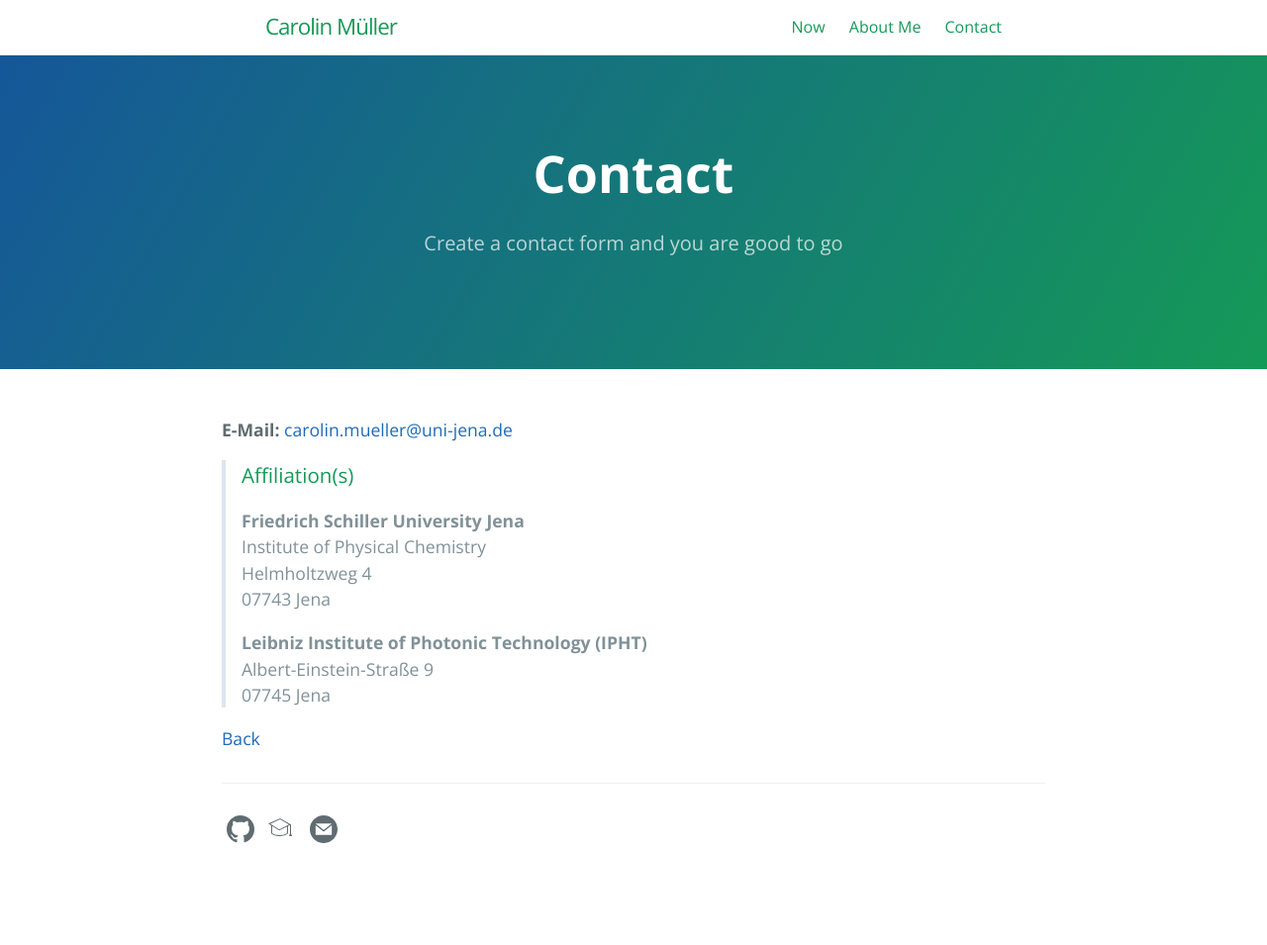
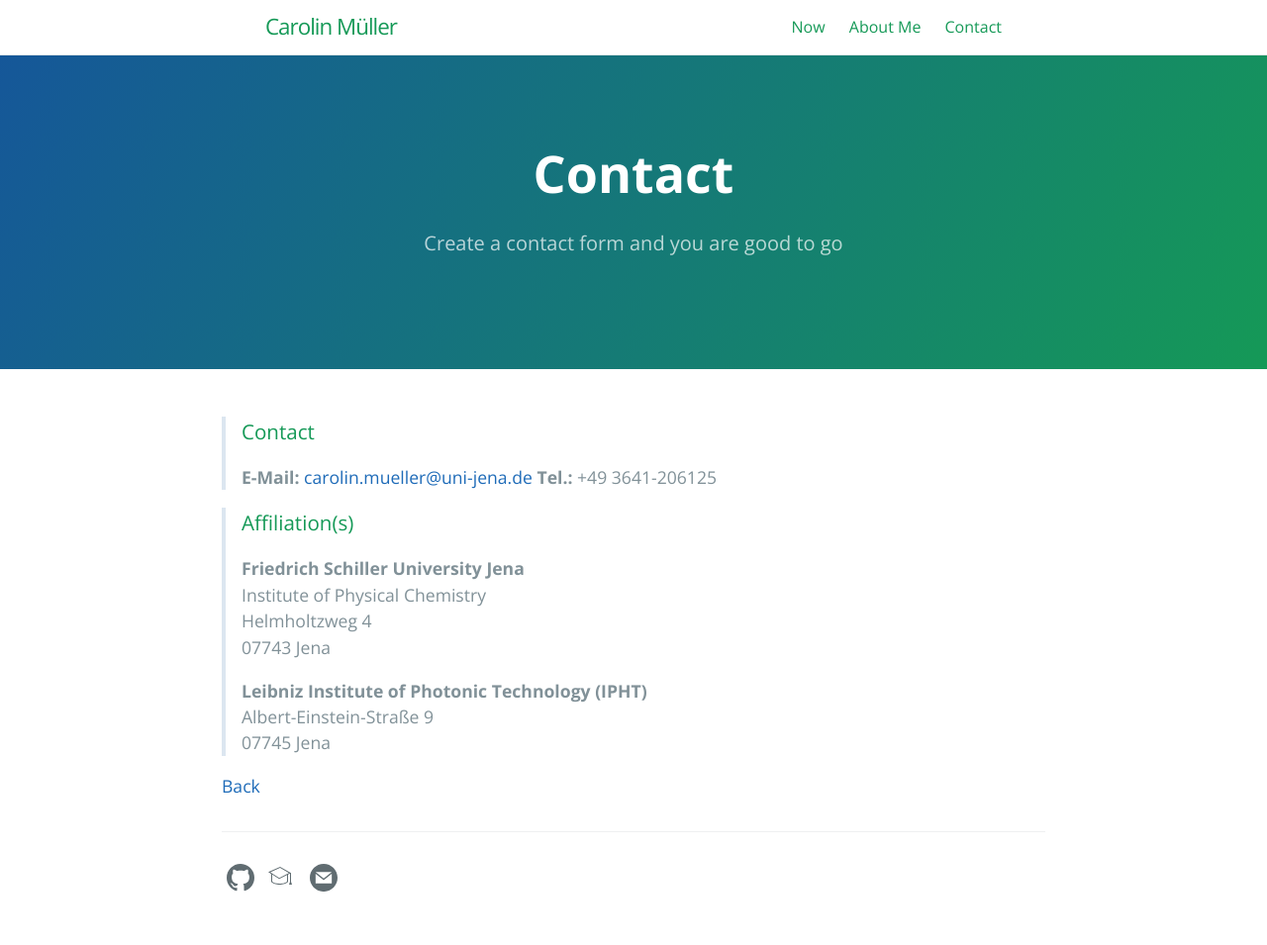
Before and after one commit to carolin-m/carolin-m.github.io, a Jekyll site: the page built from contact.md, in a window 1280 px wide. Shown: the whole page at 99% size. Built offline with Jekyll 4.4.1, drawn with Linux system fonts in a browser that asks for light colours; before the commit the page ends 906 px from its top, so only the background shows below that.

Commit message:
Update contact.md

```diff
--- a/contact.md
+++ b/contact.md
@@ -6,7 +6,9 @@ ref: contact
 order: 1
 ---
 
-**E-Mail:** [carolin.mueller@uni-jena.de](mailto:carolin.mueller@uni-jena.de)
+> ### Contact
+> **E-Mail:** [carolin.mueller@uni-jena.de](mailto:carolin.mueller@uni-jena.de)
+> **Tel.:** +49 3641-206125
 
 > ### Affiliation(s)
 > **Friedrich Schiller University Jena** <br>
```
